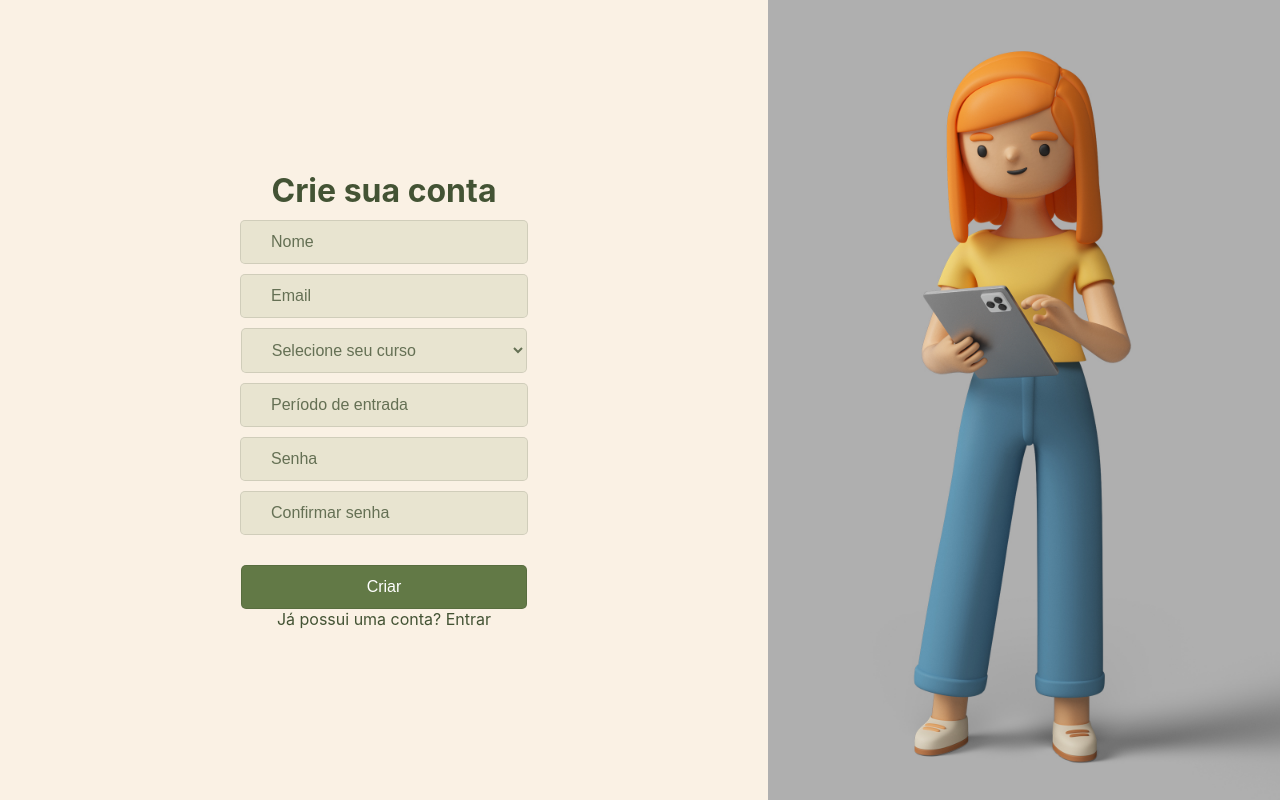
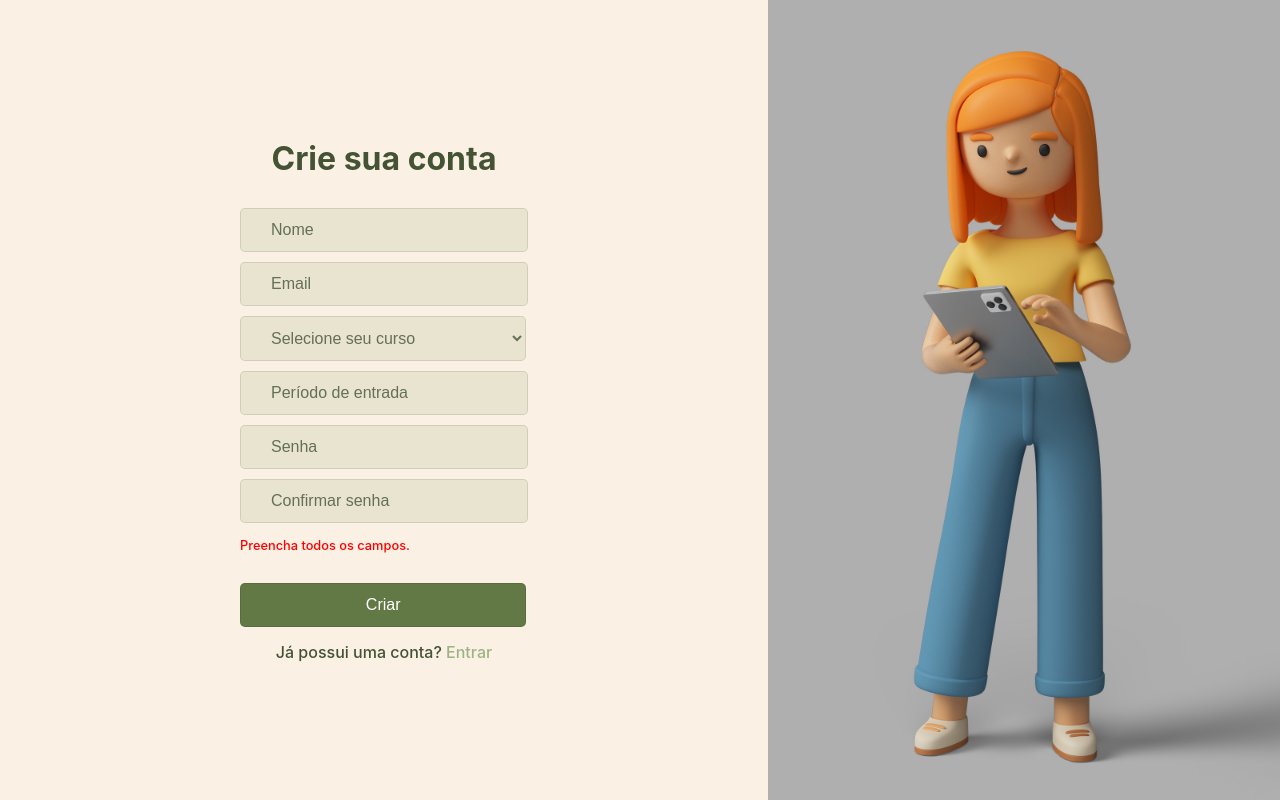
Before and after one commit to FGA0138-MDS-Ajax/2023-2-POLLUX, a React (Create React App) app in the folder Frontend/: page /Cadastro in a window 1280 px wide. Both pictures are taken after a click on the button "Criar". Built offline with nearby package versions, Linux system fonts and the light colour scheme.

Commit message:
feat/melhorando usabilidade do login e cadastro

```diff
--- a/Frontend/src/components/Input/Input.js
+++ b/Frontend/src/components/Input/Input.js
@@ -9,6 +9,7 @@ function Input (props) {
             name={props.name}
             value={props.value}
             placeholder={props.placeholder}
+            style={{borderColor: props.error ? 'red' : 'none'}}
             onChange={(e) => props.onChange(e.target.value)}
             />
         </div>
--- a/Frontend/src/pages/Cadastro/Cadastro.js
+++ b/Frontend/src/pages/Cadastro/Cadastro.js
@@ -25,12 +25,16 @@ function Cadastro() {
   const [senha, setSenha] = useState("");
   const [confirmedSenha, setConfirmedSenha] = useState("");
 
+  const [error, setError] = useState("");
+  const [errorPassword, setErrorPassword] = useState("");
+
   const handleRegister = async (e) => {
     e.preventDefault();
 
     if (email !== "" && senha !== "") {
       if (senha != confirmedSenha) {
-        console.log("As senhas não coincidem!!");
+        setError("As senhas não coincidem.");
+        setErrorPassword(true);
         return;
       }
 
@@ -49,55 +53,75 @@ function Cadastro() {
         );
         console.log(response);
       } catch (error) {
-        console.log(error);
+        console.error(error);
       }
     } else {
-      console.log("Preencha todos os campos!");
+      setErrorPassword(false);
+      setError("Preencha todos os campos.");
     }
   };
 
   return (
     <div className="login">
       <div className="left-section">
+        <div className="form-container">
           <h1 className="signup-title">Crie sua conta</h1>
 
-        <Input type="text" name="nome" placeholder="Nome" onChange={setNome} />
+          <Input
+          type="text"
+          name="nome"
+          placeholder="Nome"
+          onChange={setNome}
+          />
+
           <Input
             type="text"
             nome="email"
             placeholder="Email"
             onChange={setEmail}
           />
+
           <DropDown
             options={cursos}
             defaultOption="Selecione seu curso"
             onChange={setCurso}
           />
+
           <Input
             name="periodo"
             placeholder="Período de entrada"
             onChange={setPeriodo}
           />
+
           <Input
             type="password"
             name="senha"
             placeholder="Senha"
             onChange={setSenha}
+            error={errorPassword}
           />
+
           <Input
             type="password"
             name="confirmedSenha"
             placeholder="Confirmar senha"
             onChange={setConfirmedSenha}
+            error={errorPassword}
           />
+
+          <p className={`error-message ${error ? "shake" : ""}`} style={{ display: error ? "block" : "none"}}>{error}</p>
+
+
           <SignButton placeholder="Criar" onClick={handleRegister} />
 
-        <p>
+          <p className="sign-text">
             Já possui uma conta?{" "}
-          <Link to="/Login" className="link">
+            <Link to="/Login" className="sign-link">
               Entrar
             </Link>
           </p>
+
+        </div>
       </div>
       <div className="right-section">
         <img src={femaleCharacter}></img>
--- a/Frontend/src/pages/Login/Login.css
+++ b/Frontend/src/pages/Login/Login.css
@@ -27,7 +27,7 @@
     font-weight: 500;
 }
 
-.left-section .form-container .sign-up-text{
+.left-section .form-container .sign-text{
     text-align: center;
 }
 
@@ -38,15 +38,15 @@
     display: none;
 }
 
-.left-section .link{
+.left-section .sign-link{
     cursor: pointer;
-    color: #435334;
+    color: #9EB384;
     text-decoration: none;
     transition: 0.2s ease-in-out;
 }
 
-.left-section .link:hover{
-    color: #9EB384;
+.left-section .sign-link:hover{
+    color: #435334;
     text-decoration: underline;
 }
 
--- a/Frontend/src/pages/Login/Login.js
+++ b/Frontend/src/pages/Login/Login.js
@@ -26,7 +26,7 @@ function Login() {
       try {
         const response = await axios.post('http://localhost:3000/login', data);
         if(response.status === 200){
-          Navigate('/Home');
+          console.log('SENHA CORRETA')
         }
       } catch (error) {
         console.error(error);
@@ -50,6 +50,7 @@ function Login() {
             name="email"
             placeholder="Email"
             onChange={setEmail}
+            error={error}
           />
 
           <Input
@@ -57,15 +58,16 @@ function Login() {
             name="senha"
             placeholder="Senha"
             onChange={setSenha}
+            error={error}
           />
 
           <p className={`error-message ${error ? 'shake' : ''}`} style={{ display: error ? "block" : "none"}}>{error}</p>
 
           <SignButton placeholder="Entrar" onClick={handleLogin} />
 
-        <p className="sign-up-text">
+          <p className="sign-text">
             Não possui uma conta?{" "}
-          <Link to="/Cadastro" className="link">
+            <Link to="/Cadastro" className="sign-link">
               Registre-se
             </Link>
           </p>
```
Also changed, not shown: 1 other file (tests, documents, lock files or other folders). Lines whose indentation alone changed are shown as unchanged.
